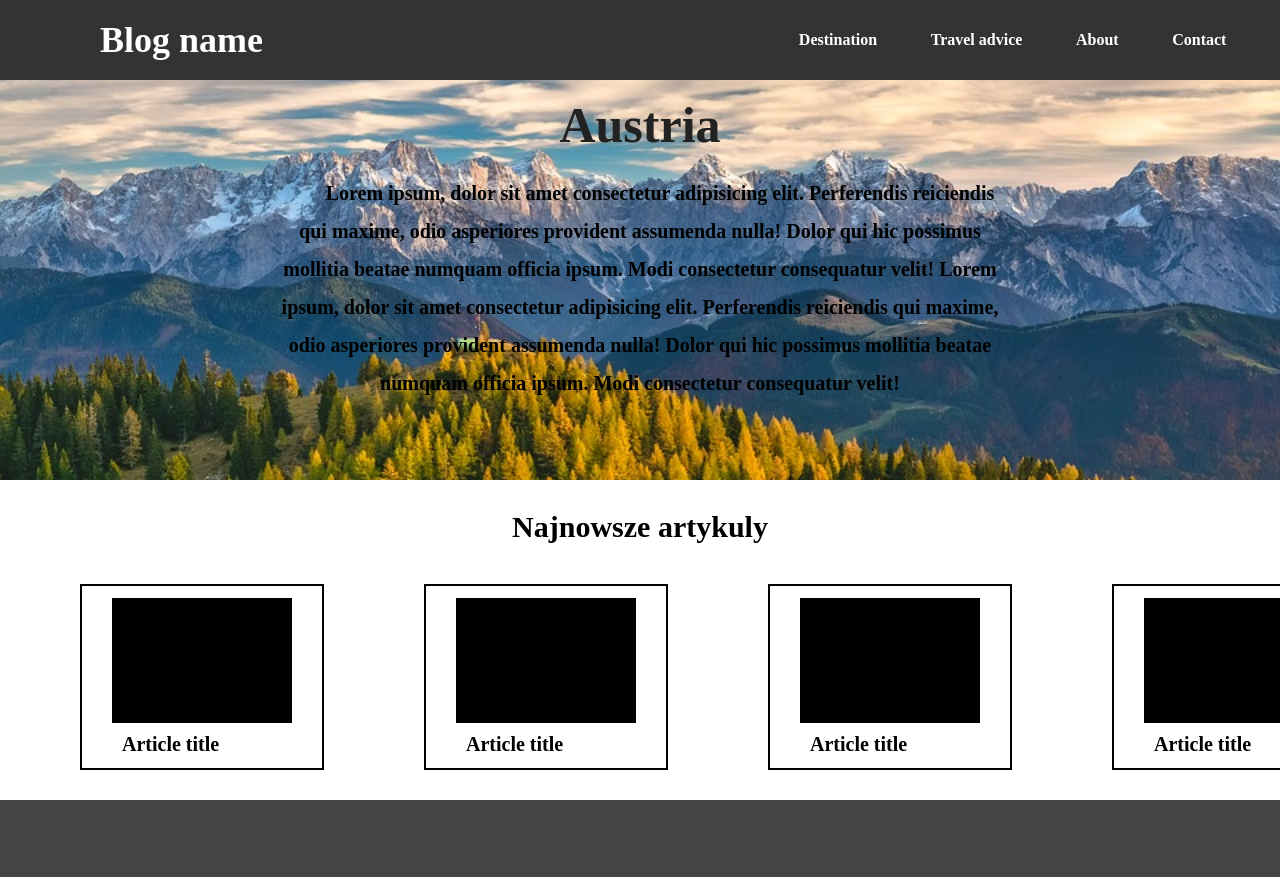
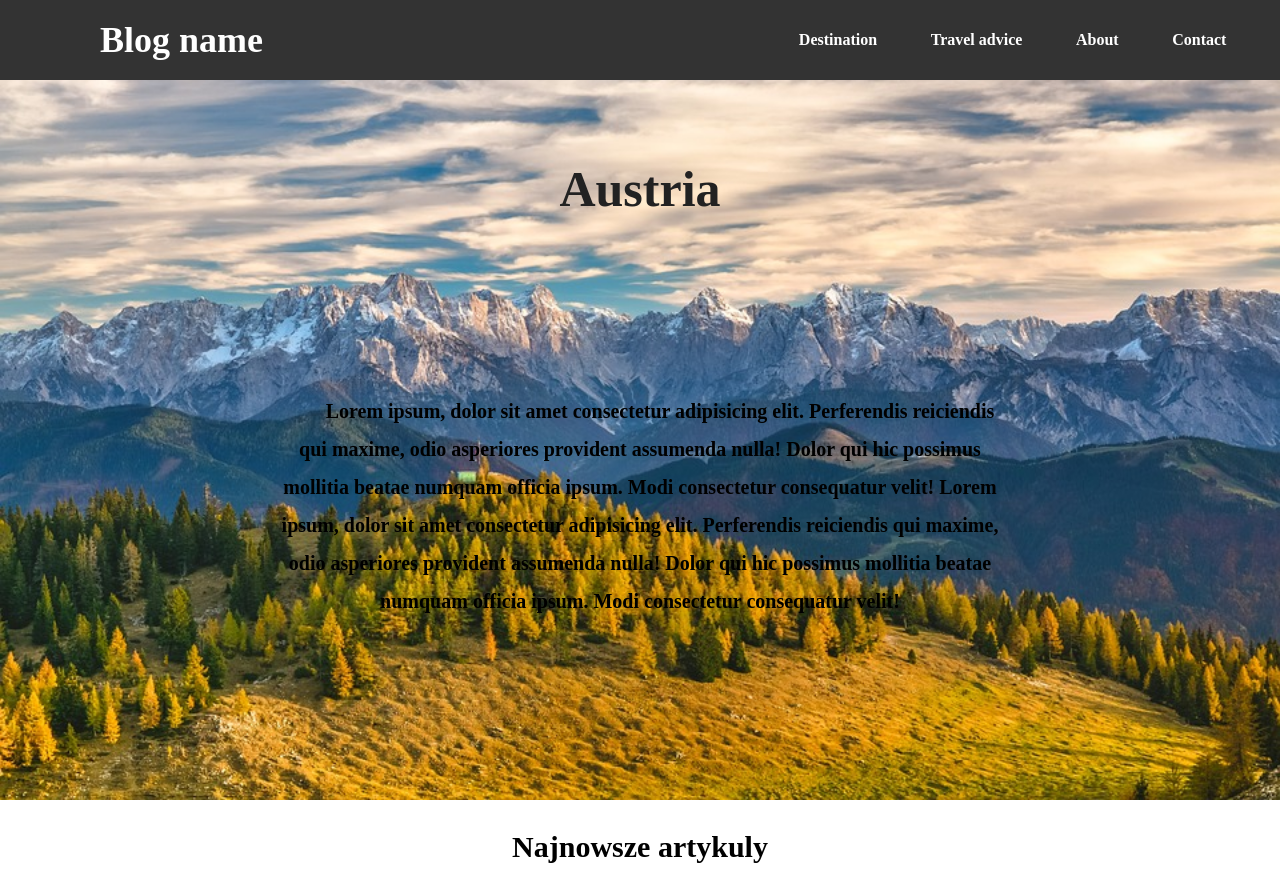
Before and after one commit to DasminX/Austria-blog, a plain HTML site: page index.html in a window 1280 px wide. Shown: the top 877 px of the page. Drawn offline with Linux system fonts and the light colour scheme; files whose address does not match are found by name.

Commit message:
poprawka

```diff
--- a/style.scss
+++ b/style.scss
@@ -68,12 +68,12 @@ body {
   flex-direction: column;
   justify-content: center;
   align-items: center;
-  height: 60vh;
+  height: 100vh;
   width: 100%;
   background-image: url("/images/mountains.jpg");
   background-repeat: no-repeat;
   background-size: cover;
-  background-position: center;
+  background-position: bottom;
   background-attachment: fixed;
 
   &__content {
```
Also changed, not shown: css/style.css, 1 other file.
